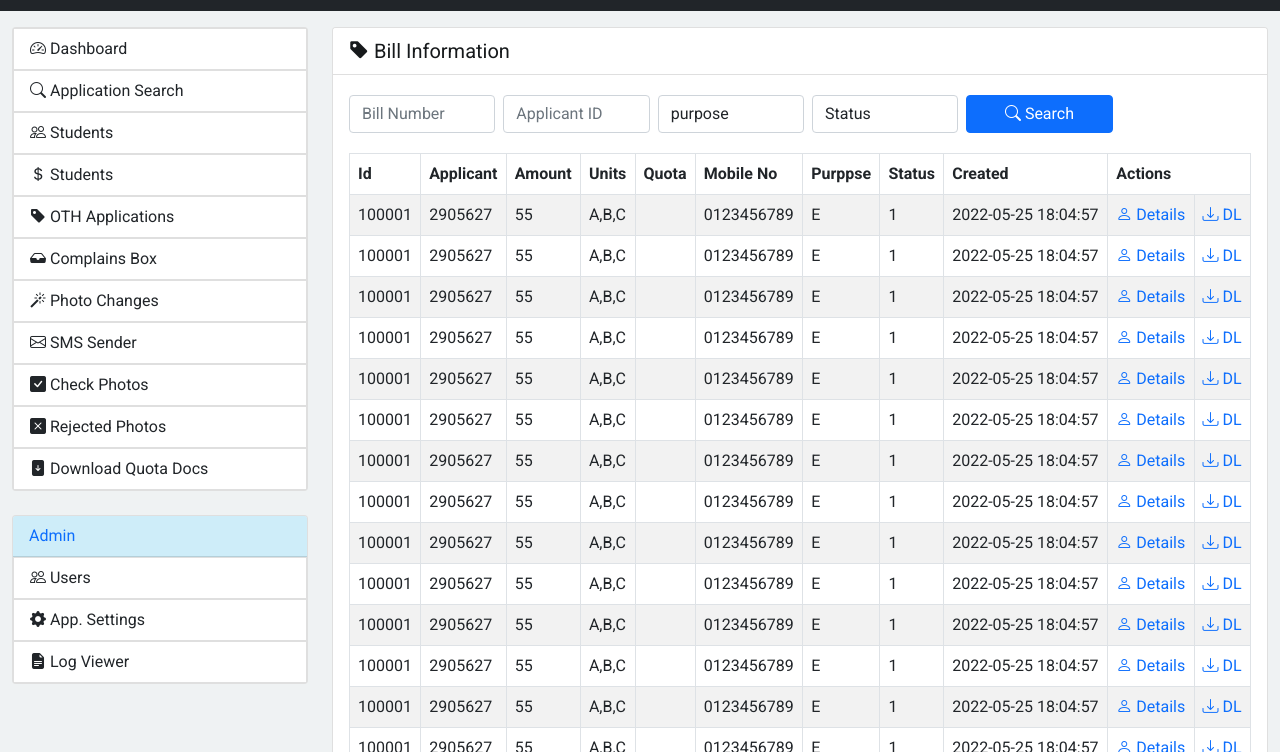
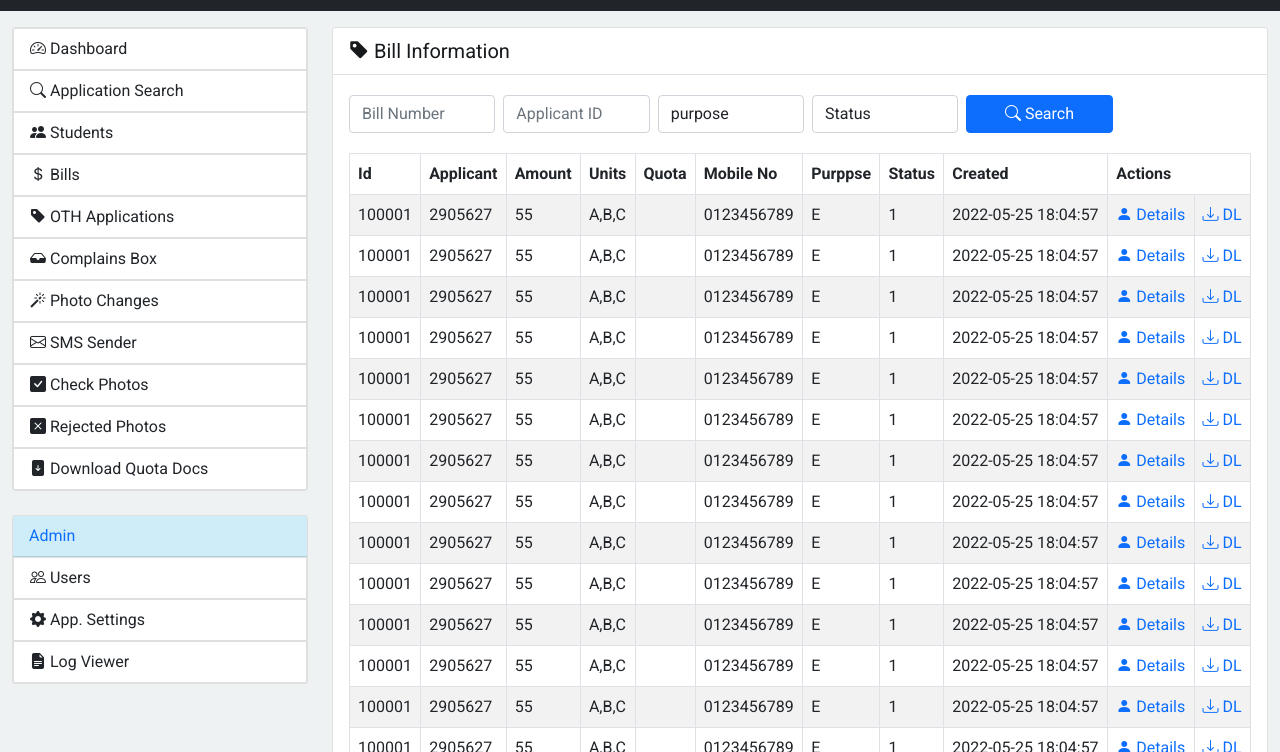
Before and after one commit to MIShanto/Web-Engineering_4-2, a plain HTML site: page dashboard.html in a window 1280 px wide. Shown: the part 48-800 px from the top of the page. Drawn offline with nearby package versions, Linux system fonts and the light colour scheme.

Commit message:
Fixed typo and change fill icon

```diff
--- a/dashboard.html
+++ b/dashboard.html
@@ -110,12 +110,12 @@
               </a>
               <a href="#">
                 <li class="list-group-item">
-                  <i class="bi bi-people"></i> Students
+                  <i class="bi bi-people-fill"></i> Students
                 </li>
               </a>
               <a href="#">
                 <li class="list-group-item">
-                  <i class="bi bi-currency-dollar"></i> Students
+                  <i class="bi bi-currency-dollar"></i> Bills
                 </li>
               </a>
               <a href="#">
@@ -257,7 +257,9 @@
                       <td>1</td>
                       <td>2022-05-25 18:04:57</td>
                       <td>
-                        <a href=""> <i class="bi bi-person"></i> Details </a>
+                        <a href="">
+                          <i class="bi bi-person-fill"></i> Details
+                        </a>
                       </td>
                       <td>
                         <a href=""> <i class="bi bi-download"></i> DL </a>
@@ -274,7 +276,9 @@
                       <td>1</td>
                       <td>2022-05-25 18:04:57</td>
                       <td>
-                        <a href=""> <i class="bi bi-person"></i> Details </a>
+                        <a href="">
+                          <i class="bi bi-person-fill"></i> Details
+                        </a>
                       </td>
                       <td>
                         <a href=""> <i class="bi bi-download"></i> DL </a>
@@ -291,7 +295,9 @@
                       <td>1</td>
                       <td>2022-05-25 18:04:57</td>
                       <td>
-                        <a href=""> <i class="bi bi-person"></i> Details </a>
+                        <a href="">
+                          <i class="bi bi-person-fill"></i> Details
+                        </a>
                       </td>
                       <td>
                         <a href=""> <i class="bi bi-download"></i> DL </a>
@@ -308,7 +314,9 @@
                       <td>1</td>
                       <td>2022-05-25 18:04:57</td>
                       <td>
-                        <a href=""> <i class="bi bi-person"></i> Details </a>
+                        <a href="">
+                          <i class="bi bi-person-fill"></i> Details
+                        </a>
                       </td>
                       <td>
                         <a href=""> <i class="bi bi-download"></i> DL </a>
@@ -325,7 +333,9 @@
                       <td>1</td>
                       <td>2022-05-25 18:04:57</td>
                       <td>
-                        <a href=""> <i class="bi bi-person"></i> Details </a>
+                        <a href="">
+                          <i class="bi bi-person-fill"></i> Details
+                        </a>
                       </td>
                       <td>
                         <a href=""> <i class="bi bi-download"></i> DL </a>
@@ -342,7 +352,9 @@
                       <td>1</td>
                       <td>2022-05-25 18:04:57</td>
                       <td>
-                        <a href=""> <i class="bi bi-person"></i> Details </a>
+                        <a href="">
+                          <i class="bi bi-person-fill"></i> Details
+                        </a>
                       </td>
                       <td>
                         <a href=""> <i class="bi bi-download"></i> DL </a>
@@ -359,7 +371,9 @@
                       <td>1</td>
                       <td>2022-05-25 18:04:57</td>
                       <td>
-                        <a href=""> <i class="bi bi-person"></i> Details </a>
+                        <a href="">
+                          <i class="bi bi-person-fill"></i> Details
+                        </a>
                       </td>
                       <td>
                         <a href=""> <i class="bi bi-download"></i> DL </a>
@@ -376,7 +390,9 @@
                       <td>1</td>
                       <td>2022-05-25 18:04:57</td>
                       <td>
-                        <a href=""> <i class="bi bi-person"></i> Details </a>
+                        <a href="">
+                          <i class="bi bi-person-fill"></i> Details
+                        </a>
                       </td>
                       <td>
                         <a href=""> <i class="bi bi-download"></i> DL </a>
@@ -393,7 +409,9 @@
                       <td>1</td>
                       <td>2022-05-25 18:04:57</td>
                       <td>
-                        <a href=""> <i class="bi bi-person"></i> Details </a>
+                        <a href="">
+                          <i class="bi bi-person-fill"></i> Details
+                        </a>
                       </td>
                       <td>
                         <a href=""> <i class="bi bi-download"></i> DL </a>
@@ -410,7 +428,9 @@
                       <td>1</td>
                       <td>2022-05-25 18:04:57</td>
                       <td>
-                        <a href=""> <i class="bi bi-person"></i> Details </a>
+                        <a href="">
+                          <i class="bi bi-person-fill"></i> Details
+                        </a>
                       </td>
                       <td>
                         <a href=""> <i class="bi bi-download"></i> DL </a>
@@ -427,7 +447,9 @@
                       <td>1</td>
                       <td>2022-05-25 18:04:57</td>
                       <td>
-                        <a href=""> <i class="bi bi-person"></i> Details </a>
+                        <a href="">
+                          <i class="bi bi-person-fill"></i> Details
+                        </a>
                       </td>
                       <td>
                         <a href=""> <i class="bi bi-download"></i> DL </a>
@@ -444,7 +466,9 @@
                       <td>1</td>
                       <td>2022-05-25 18:04:57</td>
                       <td>
-                        <a href=""> <i class="bi bi-person"></i> Details </a>
+                        <a href="">
+                          <i class="bi bi-person-fill"></i> Details
+                        </a>
                       </td>
                       <td>
                         <a href=""> <i class="bi bi-download"></i> DL </a>
@@ -461,7 +485,9 @@
                       <td>1</td>
                       <td>2022-05-25 18:04:57</td>
                       <td>
-                        <a href=""> <i class="bi bi-person"></i> Details </a>
+                        <a href="">
+                          <i class="bi bi-person-fill"></i> Details
+                        </a>
                       </td>
                       <td>
                         <a href=""> <i class="bi bi-download"></i> DL </a>
@@ -478,7 +504,9 @@
                       <td>1</td>
                       <td>2022-05-25 18:04:57</td>
                       <td>
-                        <a href=""> <i class="bi bi-person"></i> Details </a>
+                        <a href="">
+                          <i class="bi bi-person-fill"></i> Details
+                        </a>
                       </td>
                       <td>
                         <a href=""> <i class="bi bi-download"></i> DL </a>
@@ -495,7 +523,9 @@
                       <td>1</td>
                       <td>2022-05-25 18:04:57</td>
                       <td>
-                        <a href=""> <i class="bi bi-person"></i> Details </a>
+                        <a href="">
+                          <i class="bi bi-person-fill"></i> Details
+                        </a>
                       </td>
                       <td>
                         <a href=""> <i class="bi bi-download"></i> DL </a>
@@ -512,7 +542,9 @@
                       <td>1</td>
                       <td>2022-05-25 18:04:57</td>
                       <td>
-                        <a href=""> <i class="bi bi-person"></i> Details </a>
+                        <a href="">
+                          <i class="bi bi-person-fill"></i> Details
+                        </a>
                       </td>
                       <td>
                         <a href=""> <i class="bi bi-download"></i> DL </a>
```
